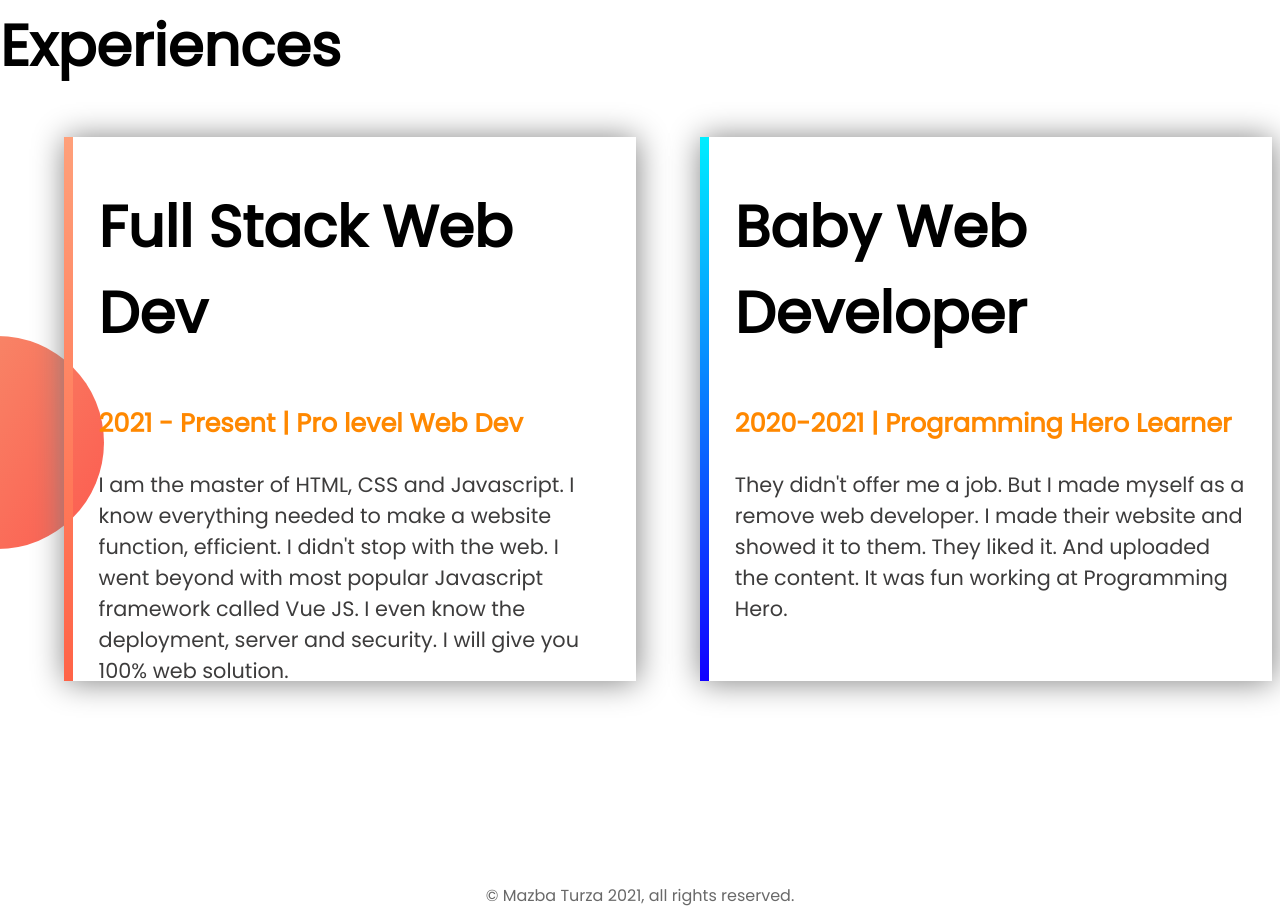
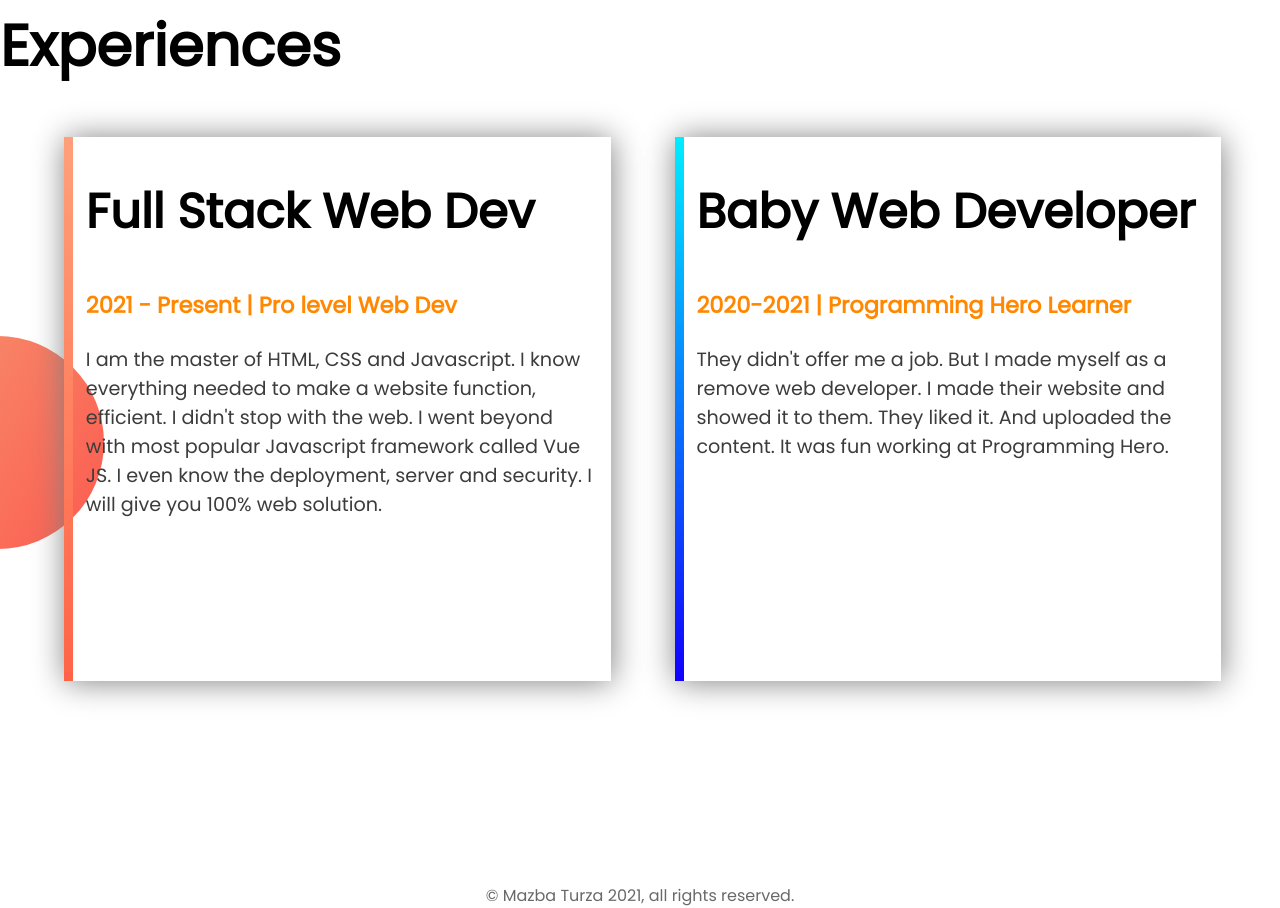
Before and after one commit to turza1994/practice-portfolio, a plain HTML site: page index.html in a window 1280 px wide. Shown: the part 1805-2713 px from the top of the page. Drawn offline with Linux system fonts and the light colour scheme.

Commit message:
first deployment correction

```diff
--- a/style.css
+++ b/style.css
@@ -34,7 +34,7 @@ section{
     padding: 4% 2%;
 }
 .half-width img{
-    width: 100%;
+    width: 80%;
 }
 .name-highlight{
     color: rgb(255, 136, 0);
@@ -64,10 +64,22 @@ section{
     width: 40%;
     float: left;
     margin-left: 5%;
-    padding: 0 2%;
+    padding: 0 1vw;
     box-shadow: 1px 1px 30px gray;
     height: 68vh;
     border-left: 9px solid;
+}
+.single-experience h2{
+    font-size: 3rem;
+}
+.single-experience h3{
+    font-size: 1.4rem;
+}
+.single-experience h2{
+    font-size: 3rem;
+}
+.single-experience p{
+    font-size: 1.2rem;
 }
 #full-stack{
     border-image: linear-gradient(180deg, lightSalmon, tomato);
```
